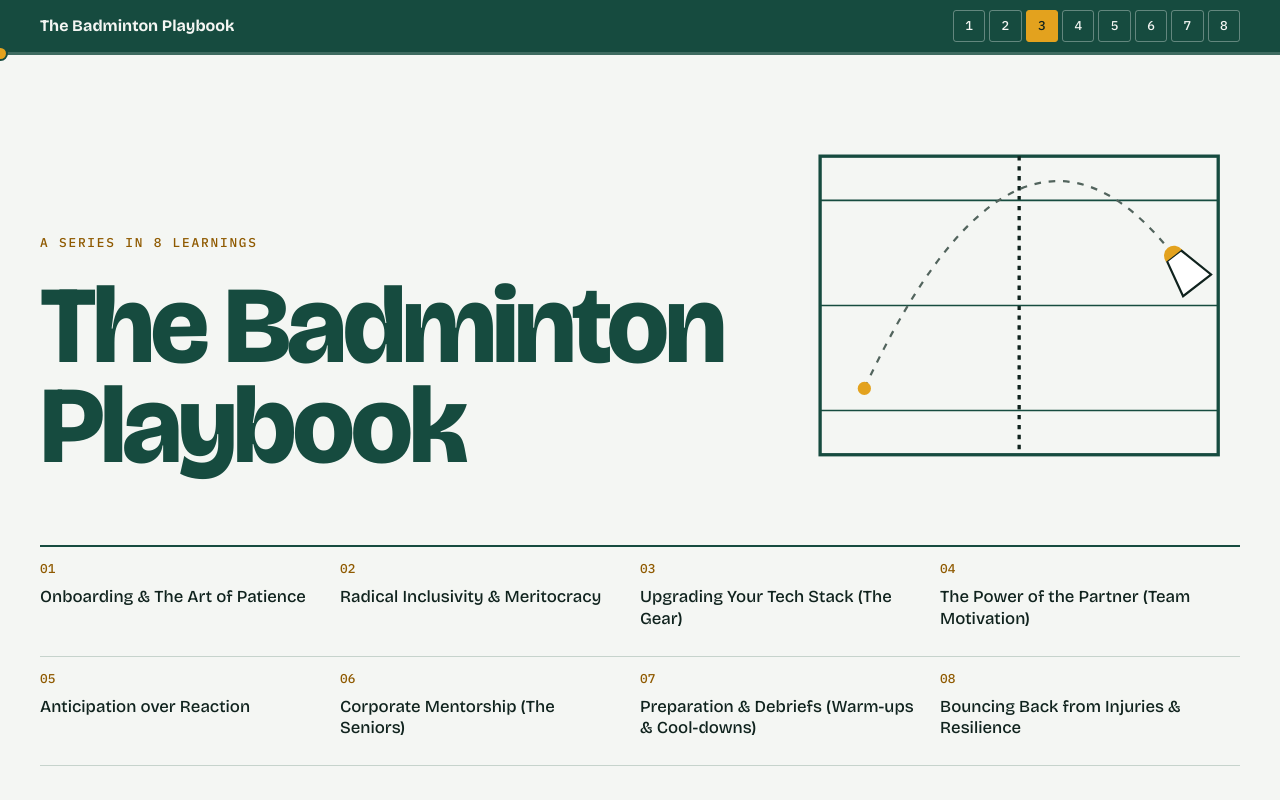
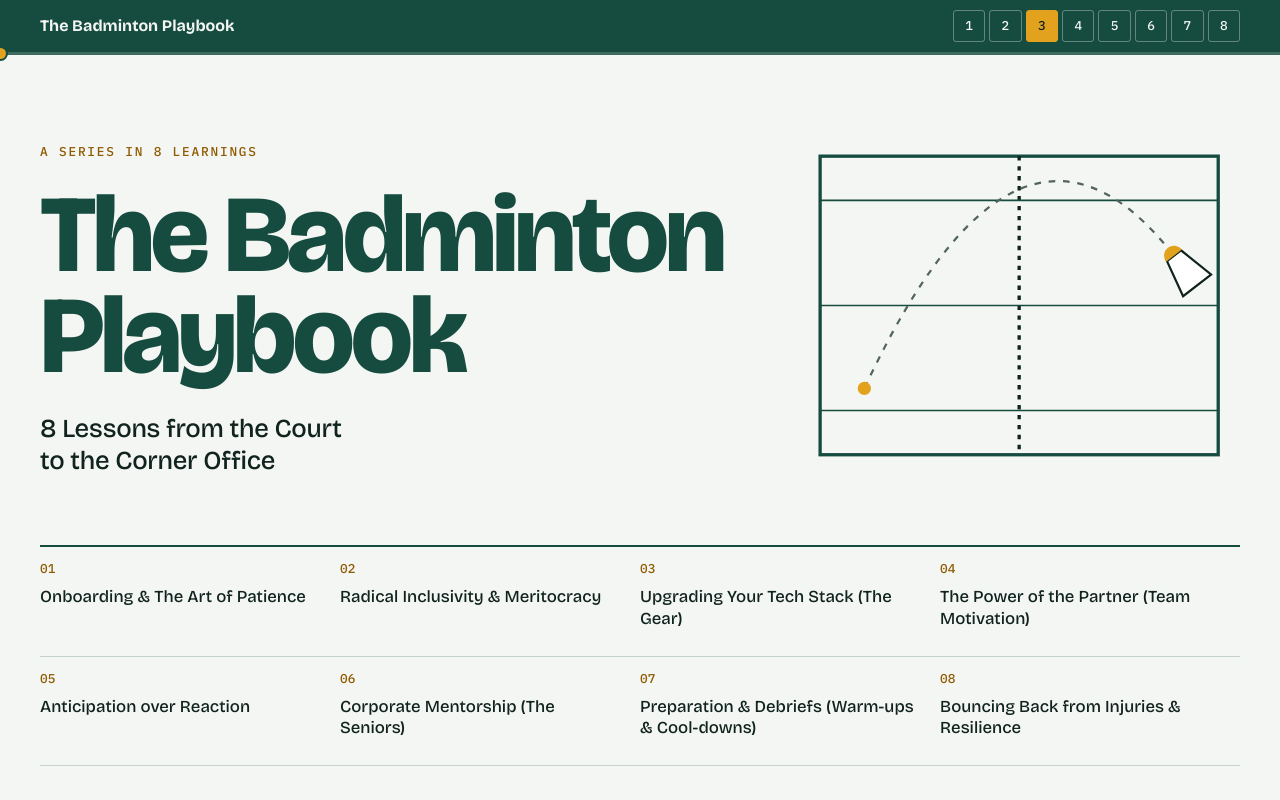
Before and after one commit to 5bvgy44vnr-cmd/badminton-playbook, a plain HTML site: page index.html in a window 1280 px wide. Shown: the top 800 px of the page. Drawn offline with nearby package versions, Linux system fonts and the light colour scheme.

Commit message:
Use new publication title: 8 Lessons from the Court to the Corner Office
Co-Authored-By: Claude Opus 5.5 <noreply@anthropic.com>
Claude-Session: https://claude.ai/code/session_01RkNxJSaDi34zLZqLPcZNZ6

```diff
--- a/index.html
+++ b/index.html
@@ -3,7 +3,8 @@
 <head>
 <meta charset="utf-8">
 <meta name="viewport" content="width=device-width, initial-scale=1, viewport-fit=cover">
-<title>The Badminton Playbook</title>
+<title>The Badminton Playbook: 8 Lessons from the Court to the Corner Office</title>
+<meta name="description" content="The Badminton Playbook: 8 Lessons from the Court to the Corner Office">
 <meta name="claude:viewport-fit-sides" content="cover">
 <link rel="preconnect" href="https://fonts.googleapis.com"><link rel="preconnect" href="https://fonts.gstatic.com" crossorigin>
 <link rel="stylesheet" href="https://fonts.googleapis.com/css2?family=Bricolage+Grotesque:opsz,wght@12..96,500;12..96,700;12..96,800&family=Source+Serif+4:ital,opsz,wght@0,8..60,400;0,8..60,600;1,8..60,400&family=IBM+Plex+Mono:wght@500&display=swap">
@@ -108,6 +109,9 @@ a:focus-visible{outline:2px solid var(--cork);outline-offset:3px}
 @supports (offset-path:path("M0 0")){.hero-shuttle{offset-path:path("M60 240 Q200 -60 340 120");offset-rotate:auto 90deg;offset-distance:100%;transform:none;animation:fly calc(var(--dur-3)*2.618) var(--ease-out) both}}
 @keyframes fly{from{offset-distance:0%}to{offset-distance:100%}}
 @media (prefers-reduced-motion:reduce){html{scroll-behavior:auto}*{animation:none!important;transition:none!important}.hero-shuttle{offset-distance:100%}}
+
+.h1-sub{position:absolute;width:1px;height:1px;overflow:hidden;clip:rect(0 0 0 0)}
+.h1-tag{display:block;margin-top:var(--s5);font:500 var(--t-h3)/1.25 var(--f-display);letter-spacing:-.01em;color:var(--ink);max-width:30ch}
 </style>
 </head>
 <body>
@@ -118,7 +122,7 @@ a:focus-visible{outline:2px solid var(--cork);outline-offset:3px}
 <nav class="pips" aria-label="Learnings"><a href="#learning-1" data-n="1" aria-label="Learning 1: Onboarding &amp; The Art of Patience">1</a><a href="#learning-2" data-n="2" aria-label="Learning 2: Radical Inclusivity &amp; Meritocracy">2</a><a href="#learning-3" data-n="3" aria-label="Learning 3: Upgrading Your Tech Stack (The Gear)">3</a><a href="#learning-4" data-n="4" aria-label="Learning 4: The Power of the Partner (Team Motivation)">4</a><a href="#learning-5" data-n="5" aria-label="Learning 5: Anticipation over Reaction">5</a><a href="#learning-6" data-n="6" aria-label="Learning 6: Corporate Mentorship (The Seniors)">6</a><a href="#learning-7" data-n="7" aria-label="Learning 7: Preparation &amp; Debriefs (Warm-ups &amp; Cool-downs)">7</a><a href="#learning-8" data-n="8" aria-label="Learning 8: Bouncing Back from Injuries &amp; Resilience">8</a></nav>
 </div><div class="rally" aria-hidden="true"><div class="rally-fill"></div><span class="rally-shuttle"></span></div></header>
 <section class="hero" id="top"><div class="hero-in">
-<div class="hero-text"><p class="eyebrow">A series in 8 Learnings</p><h1>The Badminton Playbook</h1>
+<div class="hero-text"><p class="eyebrow">A series in 8 Learnings</p><h1>The Badminton Playbook<span class="h1-sub">: </span><span class="h1-tag">8 Lessons from the Court to the Corner Office</span></h1>
 </div>
 <figure class="hero-art" aria-hidden="true"><svg viewBox="0 0 400 320" role="presentation" class="hero-court"><defs>
 <g id="hshuttle"><path d="M-16 -34 L16 -34 L8 0 L-8 0Z" class="feath"/><path d="M-9 0 a9 9 0 0 0 18 0Z" class="cork"/></g></defs>
```
Also changed, not shown: 1 other file.
